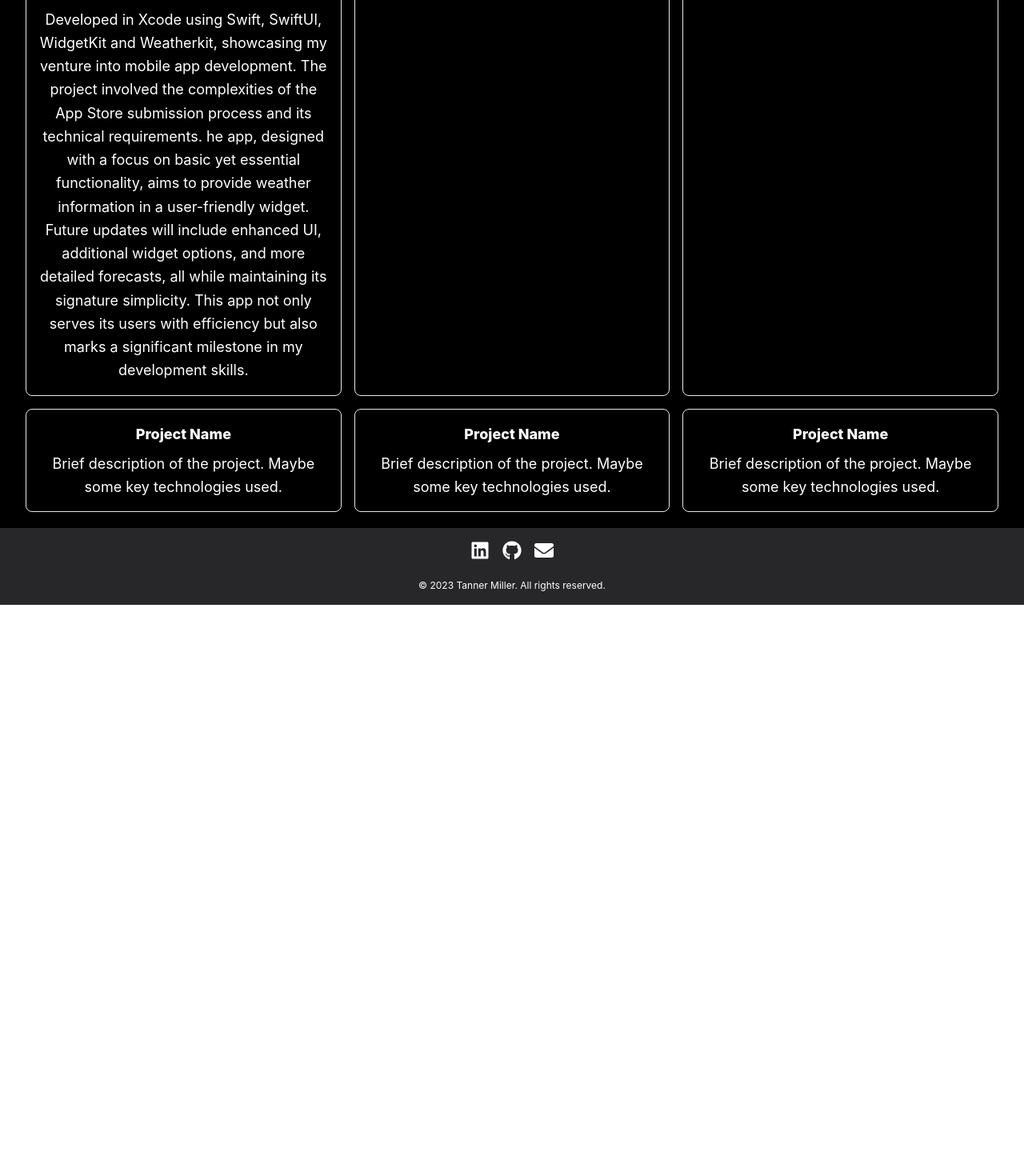
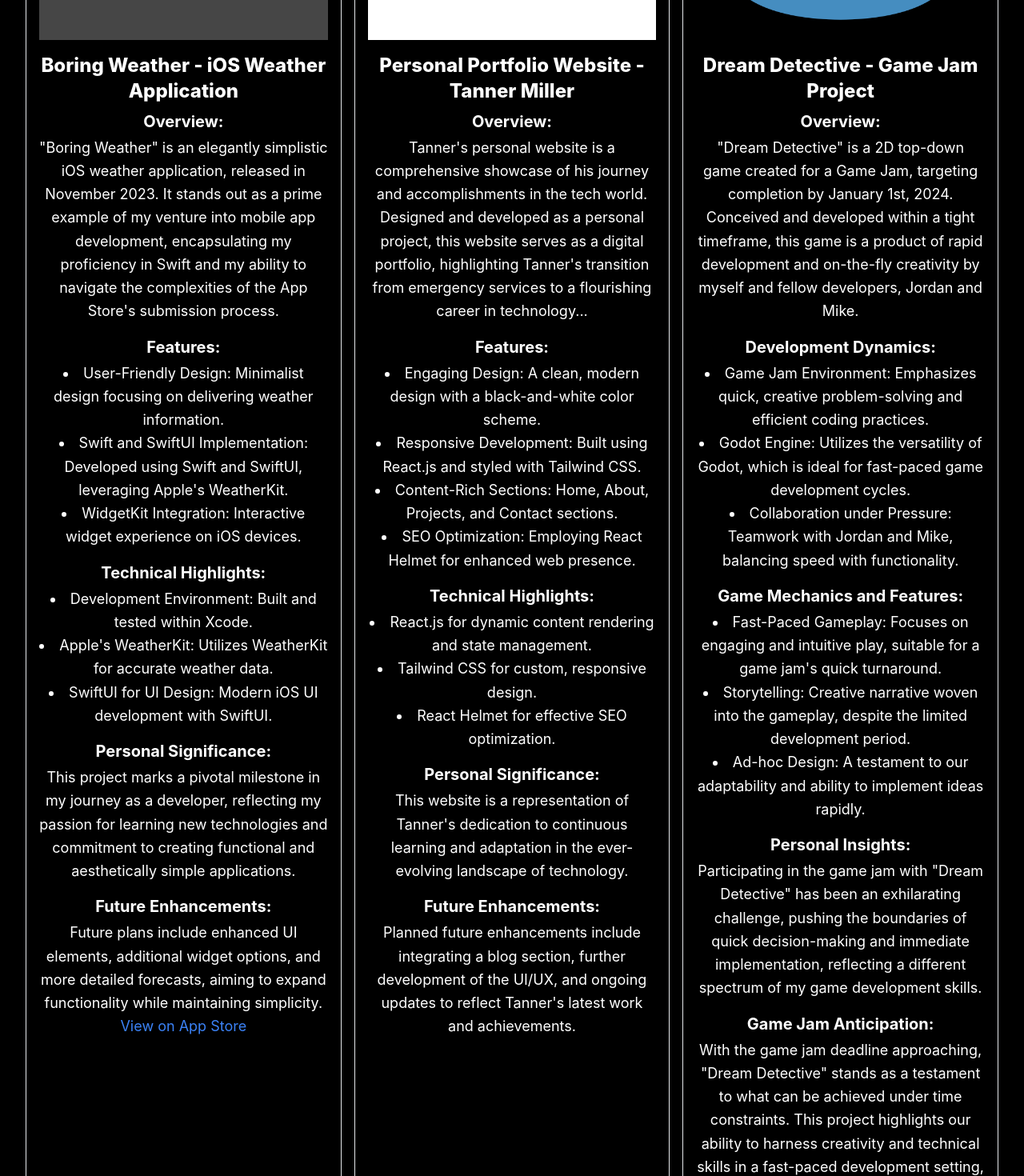
Before and after one commit to Sonicizslow/tanner-does-tech, a React (Create React App) app: page /projects in a window 1280 px wide. Shown: the part 620-2090 px from the top of the page at 80% size. Before the commit the page ends 1376 px from the top, so only its background shows below. Built offline with nearby package versions, Linux system fonts and the light colour scheme.

Commit message:
404 page added

```diff
--- a/src/App.js
+++ b/src/App.js
@@ -2,11 +2,11 @@ import React from 'react';
 import { BrowserRouter as Router, Routes, Route } from 'react-router-dom';
 import NavBar from './components/NavBar';
 import Footer from './components/Footer';
-import HomePage from './pages/HomePage'; // Import your home page component
-import ProjectsPage from './pages/ProjectsPage'
-import AboutPage from './pages/AboutPage'; // Import your about page component
-import ContactPage from './pages/ContactPage'; // Import your contact page component
-// ... other imports
+import HomePage from './pages/HomePage';
+import ProjectsPage from './pages/ProjectsPage';
+import AboutPage from './pages/AboutPage';
+import ContactPage from './pages/ContactPage';
+import NotFoundPage from './pages/NotFoundPage';
 
 function App() {
   return (
@@ -20,6 +20,7 @@ function App() {
             <Route path="/projects" element={<ProjectsPage />} />
             <Route path="/about" element={<AboutPage />} />
             <Route path="/contact" element={<ContactPage />} />
+            <Route path="*" element={<NotFoundPage />} />
             {/* Define other routes here */}
           </Routes>
         </div>
--- a/src/components/NavBar.js
+++ b/src/components/NavBar.js
@@ -8,7 +8,9 @@ const NavBar = () => {
   return (
     <nav className="flex items-center justify-between bg-zinc-500 h-14 font-bold text-black">
       <div className="flex items-center">
-        <img src={logo} alt="Logo" style={{width: '6rem', padding: '0.5rem'}} href="#home"/>
+        <Link to="/">
+          <img src={logo} alt="Logo" style={{width: '6rem', padding: '0.5rem'}} href="#home"/>
+        </Link>
       </div>
       <ul className="flex space-x-2.5">
         <li className="text-sm hover:text-zinc-800 px-1 py-1 rounded sm:text-lg sm:px-3">
--- /dev/null
+++ b/src/pages/NotFoundPage.js
@@ -0,0 +1,16 @@
+import { Link } from 'react-router-dom';
+
+const NotFoundPage = () => {
+  return (
+    <div className="h-screen flex flex-col items-center justify-center bg-black text-white text-center">
+      <h1 className="text-6xl font-bold mb-4">404</h1>
+      <p className="text-2xl mb-4">Oops! The page you're looking for isn't here.</p>
+      <p className="mb-8">You might have the wrong address, or the page may have moved.</p>
+      <Link to="/" className="text-blue-500 hover:text-blue-700 text-lg font-semibold">
+        Back to Home
+      </Link>
+    </div>
+  );
+};
+
+export default NotFoundPage;
--- a/src/pages/ProjectsPage.js
+++ b/src/pages/ProjectsPage.js
@@ -1,6 +1,9 @@
 //ProjectsPage.js
 
 import Helmet from "react-helmet";
+import GoDotlogo from "../assets/1200px-Godot_icon.svg.png";
+import SiteLogo from "../assets/logo.png";
+import BoringWeatherLogo from "../assets/BoringWeather.png";
 
 function ProjectsPage() {
   return (
@@ -22,62 +25,131 @@ function ProjectsPage() {
 
           {/* Projects Grid */}
           <main className='grid grid-cols-1 md:grid-cols-2 lg:grid-cols-3 gap-4 px-8 py-5 leading-relaxed'>
-            {/* Repeat this block for each project */}
+            {/* start of boring weather */}
             <div className='border border-gray-200 rounded-lg p-4'>
-              <h3 className='font-extrabold'>Boring Weather</h3>
-                  <p className='mt-2'>
-                  Released in November of 2023, <a className='hover:text-blue-600 underline' target="_blank" rel='noopener noreferrer' href="https://apps.apple.com/us/app/boring-weather/id6464798240">Boring Weather</a> is an iOS app created to provide straightforward weather information.
-                  Developed as a learning project in Swift and mobile app development, it uses Apple's WeatherKit.
-                  Released in November of 2023, the app emphasizes simplicity, marking a significant personal step in mobile app publishing.
-                  </p>
+              <img src={BoringWeatherLogo} alt="A 2d white cloud on a gray background" className="w-full h-auto mb-4" />
+              <h3 className="font-extrabold text-2xl mb-2">Boring Weather - iOS Weather Application</h3>
 
-                  <p className='mt-5'>
-                  Developed in Xcode using Swift, SwiftUI, WidgetKit and Weatherkit, showcasing my venture into mobile app development.
-                  The project involved the complexities of the App Store submission process and its technical requirements.
-                  he app, designed with a focus on basic yet essential functionality, aims to provide weather information in a user-friendly widget.
-                  Future updates will include enhanced UI, additional widget options, and more detailed forecasts, all while maintaining its signature simplicity.
-                  This app not only serves its users with efficiency but also marks a significant milestone in my development skills.
-                  </p>
+              <h4 className="font-bold text-xl">Overview:</h4>
+              <p className="mt-1">
+                "Boring Weather" is an elegantly simplistic iOS weather application, released in November 2023.
+                It stands out as a prime example of my venture into mobile app development, encapsulating my proficiency in Swift and my ability to navigate the complexities of the App Store's submission process.
+              </p>
+
+              <h4 className="font-bold text-xl mt-4">Features:</h4>
+              <ul className="list-disc list-inside mt-1">
+                <li>User-Friendly Design: Minimalist design focusing on delivering weather information.</li>
+                <li>Swift and SwiftUI Implementation: Developed using Swift and SwiftUI, leveraging Apple's WeatherKit.</li>
+                <li>WidgetKit Integration: Interactive widget experience on iOS devices.</li>
+              </ul>
+
+              <h4 className="font-bold text-xl mt-4">Technical Highlights:</h4>
+              <ul className="list-disc list-inside mt-1">
+                <li>Development Environment: Built and tested within Xcode.</li>
+                <li>Apple's WeatherKit: Utilizes WeatherKit for accurate weather data.</li>
+                <li>SwiftUI for UI Design: Modern iOS UI development with SwiftUI.</li>
+              </ul>
+
+              <h4 className="font-bold text-xl mt-4">Personal Significance:</h4>
+              <p className="mt-1">
+                This project marks a pivotal milestone in my journey as a developer, reflecting my passion for learning new technologies and commitment to creating functional and aesthetically simple applications.
+              </p>
+
+              <h4 className="font-bold text-xl mt-4">Future Enhancements:</h4>
+              <p className="mt-1">
+                Future plans include enhanced UI elements, additional widget options, and more detailed forecasts, aiming to expand functionality while maintaining simplicity.
+              </p>
+              <a href="https://apps.apple.com/us/app/boring-weather/id6464798240" target="_blank" rel="noopener noreferrer" className="text-blue-500 hover:underline">View on App Store</a>
             </div>
+            {/* END OF BORING WEATHER */}
+
+            {/* START OF PERSONAL WEBSITE */}
+            <div className='border border-gray-200 rounded-lg p-4'>
+              <img src={SiteLogo} alt="Tanner Does Tech logo" className="w-full h-auto mb-4" />
+              <h3 className="font-extrabold text-2xl mb-2">Personal Portfolio Website - Tanner Miller</h3>
+
+              <h4 className="font-bold text-xl">Overview:</h4>
+              <p className="mt-1">
+                Tanner's personal website is a comprehensive showcase of his journey and accomplishments in the tech world.
+                Designed and developed as a personal project, this website serves as a digital portfolio, highlighting Tanner's transition from emergency services to a flourishing career in technology...
+              </p>
+
+              <h4 className="font-bold text-xl mt-4">Features:</h4>
+              <ul className="list-disc list-inside mt-1">
+                <li>Engaging Design: A clean, modern design with a black-and-white color scheme.</li>
+                <li>Responsive Development: Built using React.js and styled with Tailwind CSS.</li>
+                <li>Content-Rich Sections: Home, About, Projects, and Contact sections.</li>
+                <li>SEO Optimization: Employing React Helmet for enhanced web presence.</li>
+              </ul>
+
+              <h4 className="font-bold text-xl mt-4">Technical Highlights:</h4>
+              <ul className="list-disc list-inside mt-1">
+                <li>React.js for dynamic content rendering and state management.</li>
+                <li>Tailwind CSS for custom, responsive design.</li>
+                <li>React Helmet for effective SEO optimization.</li>
+              </ul>
+
+              <h4 className="font-bold text-xl mt-4">Personal Significance:</h4>
+              <p className="mt-1">
+                This website is a representation of Tanner's dedication to continuous learning and adaptation in the ever-evolving landscape of technology.
+              </p>
+
+              <h4 className="font-bold text-xl mt-4">Future Enhancements:</h4>
+              <p className="mt-1">
+                Planned future enhancements include integrating a blog section, further development of the UI/UX, and ongoing updates to reflect Tanner's latest work and achievements.
+              </p>
+            </div>
+            {/* End of Personal Site */}
+
+          {/* START OF DREAM DETECTIVE */}
+            <div className='border border-gray-200 rounded-lg p-4'>
+              <img src={GoDotlogo} alt="GoDot's logo, featuring a rounded blue robot head" className="w-full h-auto mb-4" />
+              <h3 className="font-extrabold text-2xl mb-2">Dream Detective - Game Jam Project</h3>
+
+              <h4 className="font-bold text-xl">Overview:</h4>
+                <p className="mt-1">
+                  "Dream Detective" is a 2D top-down game created for a Game Jam, targeting completion by January 1st, 2024. Conceived and developed within a tight timeframe, this game is a product of rapid development and on-the-fly creativity by myself and fellow developers, Jordan and Mike.
+                </p>
+
+              <h4 className="font-bold text-xl mt-4">Development Dynamics:</h4>
+                <ul className="list-disc list-inside mt-1">
+                  <li>Game Jam Environment: Emphasizes quick, creative problem-solving and efficient coding practices.</li>
+                  <li>Godot Engine: Utilizes the versatility of Godot, which is ideal for fast-paced game development cycles.</li>
+                  <li>Collaboration under Pressure: Teamwork with Jordan and Mike, balancing speed with functionality.</li>
+                </ul>
+
+              <h4 className="font-bold text-xl mt-4">Game Mechanics and Features:</h4>
+                <ul className="list-disc list-inside mt-1">
+                  <li>Fast-Paced Gameplay: Focuses on engaging and intuitive play, suitable for a game jam's quick turnaround.</li>
+                  <li>Storytelling: Creative narrative woven into the gameplay, despite the limited development period.</li>
+                  <li>Ad-hoc Design: A testament to our adaptability and ability to implement ideas rapidly.</li>
+                </ul>
+
+              <h4 className="font-bold text-xl mt-4">Personal Insights:</h4>
+                <p className="mt-1">
+                  Participating in the game jam with "Dream Detective" has been an exhilarating challenge, pushing the boundaries of quick decision-making and immediate implementation,
+                  reflecting a different spectrum of my game development skills.
+                </p>
+
+              <h4 className="font-bold text-xl mt-4">Game Jam Anticipation:</h4>
+                <p className="mt-1">
+                  With the game jam deadline approaching, "Dream Detective" stands as a testament to what can be achieved under time constraints.
+                  This project highlights our ability to harness creativity and technical skills in a fast-paced development setting, showcasing our dedication to the art of game development.
+                </p>
+            </div>
+            {/* END OF DREAM DETECTIVE */}
+
+            {/*
+              template for more projects
 
             <div className='border border-gray-200 rounded-lg p-4'>
               <h3 className='font-extrabold'>Project Name</h3>
               <p className='mt-2'>
                 Brief description of the project. Maybe some key technologies used.
               </p>
-              {/* Add more details or a link to the project */}
-            </div>
-            <div className='border border-gray-200 rounded-lg p-4'>
-              <h3 className='font-extrabold'>Project Name</h3>
-              <p className='mt-2'>
-                Brief description of the project. Maybe some key technologies used.
-              </p>
-              {/* Add more details or a link to the project */}
-            </div>
-            <div className='border border-gray-200 rounded-lg p-4'>
-              <h3 className='font-extrabold'>Project Name</h3>
-              <p className='mt-2'>
-                Brief description of the project. Maybe some key technologies used.
-              </p>
-              {/* Add more details or a link to the project */}
-            </div>
-            <div className='border border-gray-200 rounded-lg p-4'>
-              <h3 className='font-extrabold'>Project Name</h3>
-              <p className='mt-2'>
-                Brief description of the project. Maybe some key technologies used.
-              </p>
-              {/* Add more details or a link to the project */}
-            </div>
-            <div className='border border-gray-200 rounded-lg p-4'>
-              <h3 className='font-extrabold'>Project Name</h3>
-              <p className='mt-2'>
-                Brief description of the project. Maybe some key technologies used.
-              </p>
-              {/* Add more details or a link to the project */}
-            </div>
+              {/* Add more details or a link to the project
+            </div> */}
 
-
-            {/* ... other project blocks ... */}
           </main>
           {/* end of Projects Grid */}
 
```
Also changed, not shown: src/assets/1200px-Godot_icon.svg.png (added), src/assets/BoringWeather.png (added).
